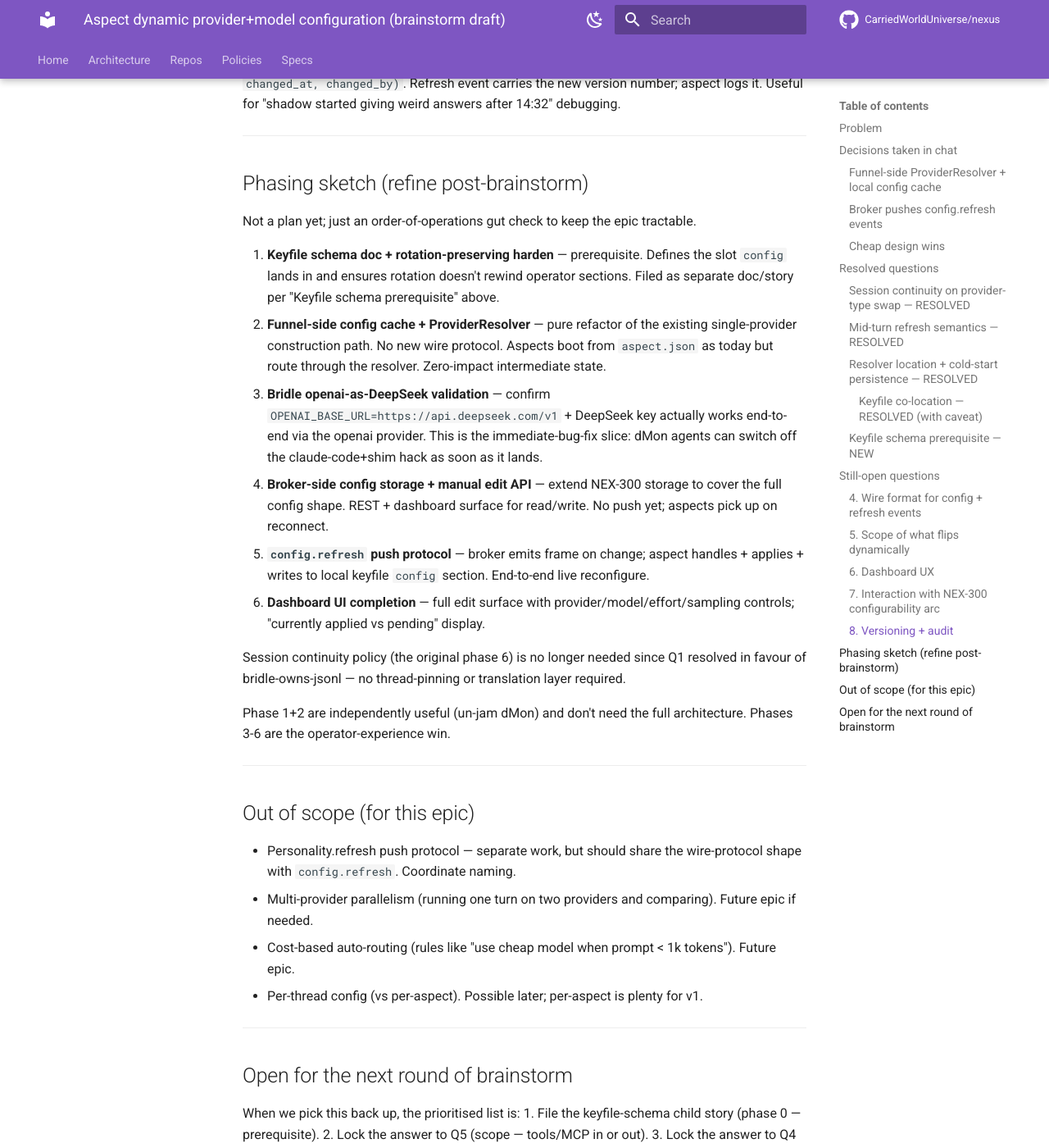
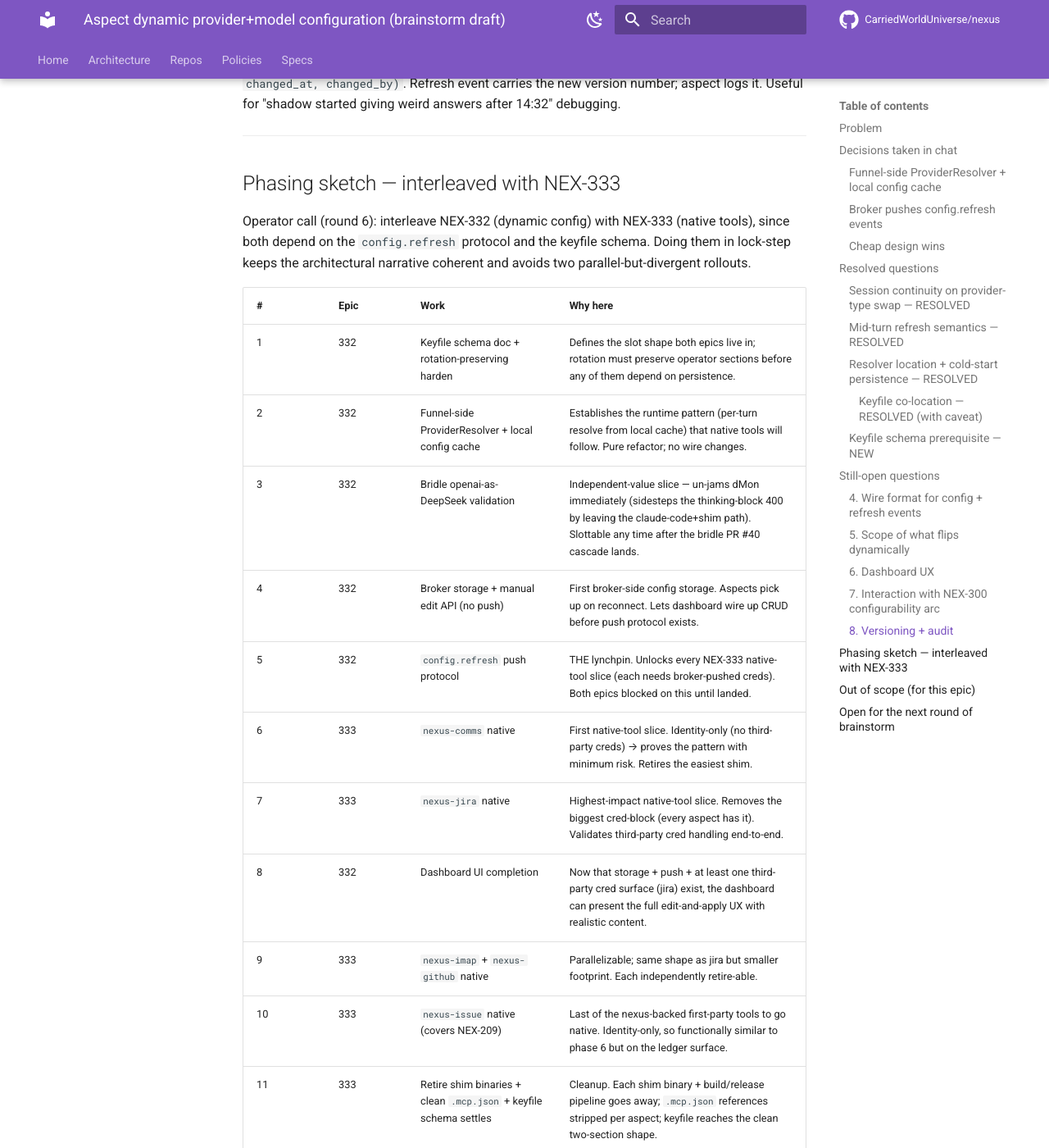
Before and after one commit to CarriedWorldUniverse/nexus, an MkDocs documentation site: the page built from docs/2026-05-28-aspect-dynamic-config-design.md, in a window 1280 px wide and 1400 px high, scrolled down 6472 px. Shown: the whole window at 82% size. Built offline with MkDocs 1.6.1 and Material for MkDocs 9.7.7, drawn with Linux system fonts in a browser that asks for light colours; comment, search, counter and statistics services are not loaded; some of the changed text lies outside the part shown.

Commit message:
NEX-332: v0.7 — interleaved phasing with NEX-333 native-tools
Operator round-6 call: interleave the two epics rather than sequential.
Both depend on config.refresh protocol + keyfile schema; lock-step
rollout keeps the architecture coherent and avoids divergence.

11-phase table mapping each step to its epic:
- Phases 1-5: NEX-332 foundation (schema, resolver, openai-as-DeepSeek,
  storage, refresh protocol)
- Phase 5 is the lynchpin — unblocks NEX-333 entirely
- Phases 6,7: first native-tool slices (comms → jira)
- Phase 8: dashboard fills out (NEX-332)
- Phases 9,10: remaining native-tool slices
- Phase 11: cleanup + keyfile schema settles at two sections

Phase 3 (bridle openai-as-DeepSeek) can run out-of-order — independent
value (un-jams dMon immediately).

Co-Authored-By: Claude Opus 4.7 <noreply@anthropic.com>

```diff
--- a/docs/2026-05-28-aspect-dynamic-config-design.md
+++ b/docs/2026-05-28-aspect-dynamic-config-design.md
@@ -1,6 +1,6 @@
 # Aspect dynamic provider+model configuration (brainstorm draft)
 
-**Status:** Brainstorm v0.6, 2026-05-28. Filed with [NEX-332](https://carriedworlduniverse.atlassian.net/browse/NEX-332). Iterating in chat between operator and shadow. v0.6 grounds the cred-block sprawl claim against two real aspects' keyfiles (plumb vs shadow) — pattern is active, three cred-blocks already in the wild, fourth (github) staged.
+**Status:** Brainstorm v0.7, 2026-05-28. Filed with [NEX-332](https://carriedworlduniverse.atlassian.net/browse/NEX-332). Iterating in chat between operator and shadow. v0.7 interleaves NEX-332 + [NEX-333](https://carriedworlduniverse.atlassian.net/browse/NEX-333) phasing — both depend on the `config.refresh` protocol and the keyfile schema; lock-step rollout keeps the architecture coherent.
 
 ---
 
@@ -199,18 +199,27 @@ Every config change should be auditable. Broker stores `(aspect, version, config
 
 ---
 
-## Phasing sketch (refine post-brainstorm)
+## Phasing sketch — interleaved with NEX-333
 
-Not a plan yet; just an order-of-operations gut check to keep the epic tractable.
+Operator call (round 6): interleave NEX-332 (dynamic config) with NEX-333 (native tools), since both depend on the `config.refresh` protocol and the keyfile schema. Doing them in lock-step keeps the architectural narrative coherent and avoids two parallel-but-divergent rollouts.
 
-0. **Keyfile schema doc + rotation-preserving harden** — prerequisite. Defines the slot `config` lands in and ensures rotation doesn't rewind operator sections. Filed as separate doc/story per "Keyfile schema prerequisite" above.
-1. **Funnel-side config cache + ProviderResolver** — pure refactor of the existing single-provider construction path. No new wire protocol. Aspects boot from `aspect.json` as today but route through the resolver. Zero-impact intermediate state.
-2. **Bridle openai-as-DeepSeek validation** — confirm `OPENAI_BASE_URL=https://api.deepseek.com/v1` + DeepSeek key actually works end-to-end via the openai provider. This is the immediate-bug-fix slice: dMon agents can switch off the claude-code+shim hack as soon as it lands.
-3. **Broker-side config storage + manual edit API** — extend NEX-300 storage to cover the full config shape. REST + dashboard surface for read/write. No push yet; aspects pick up on reconnect.
-4. **`config.refresh` push protocol** — broker emits frame on change; aspect handles + applies + writes to local keyfile `config` section. End-to-end live reconfigure.
-5. **Dashboard UI completion** — full edit surface with provider/model/effort/sampling controls; "currently applied vs pending" display.
+| # | Epic | Work | Why here |
+|---|---|---|---|
+| 1 | 332 | Keyfile schema doc + rotation-preserving harden | Defines the slot shape both epics live in; rotation must preserve operator sections before any of them depend on persistence. |
+| 2 | 332 | Funnel-side ProviderResolver + local config cache | Establishes the runtime pattern (per-turn resolve from local cache) that native tools will follow. Pure refactor; no wire changes. |
+| 3 | 332 | Bridle openai-as-DeepSeek validation | Independent-value slice — un-jams dMon immediately (sidesteps the thinking-block 400 by leaving the claude-code+shim path). Slottable any time after the bridle PR #40 cascade lands. |
+| 4 | 332 | Broker storage + manual edit API (no push) | First broker-side config storage. Aspects pick up on reconnect. Lets dashboard wire up CRUD before push protocol exists. |
+| 5 | 332 | `config.refresh` push protocol | THE lynchpin. Unlocks every NEX-333 native-tool slice (each needs broker-pushed creds). Both epics blocked on this until landed. |
+| 6 | 333 | `nexus-comms` native | First native-tool slice. Identity-only (no third-party creds) → proves the pattern with minimum risk. Retires the easiest shim. |
+| 7 | 333 | `nexus-jira` native | Highest-impact native-tool slice. Removes the biggest cred-block (every aspect has it). Validates third-party cred handling end-to-end. |
+| 8 | 332 | Dashboard UI completion | Now that storage + push + at least one third-party cred surface (jira) exist, the dashboard can present the full edit-and-apply UX with realistic content. |
+| 9 | 333 | `nexus-imap` + `nexus-github` native | Parallelizable; same shape as jira but smaller footprint. Each independently retire-able. |
+| 10 | 333 | `nexus-issue` native (covers NEX-209) | Last of the nexus-backed first-party tools to go native. Identity-only, so functionally similar to phase 6 but on the ledger surface. |
+| 11 | 333 | Retire shim binaries + clean `.mcp.json` + keyfile schema settles | Cleanup. Each shim binary + build/release pipeline goes away; `.mcp.json` references stripped per aspect; keyfile reaches the clean two-section shape. |
 
-Session continuity policy (the original phase 6) is no longer needed since Q1 resolved in favour of bridle-owns-jsonl — no thread-pinning or translation layer required.
+Phase 3 (bridle openai-as-DeepSeek) is the only one that can run truly out-of-order — it's a self-contained validation that benefits dMon immediately and doesn't depend on phases 1, 2, 4. Worth landing as soon as bridle PR #40 cascade lands so operator can disconnect from the claude-code+shim path on dMon without waiting for the rest.
+
+Session continuity policy (the original phase 6 in v0.1) is no longer needed since Q1 resolved in favour of bridle-owns-jsonl — no thread-pinning or translation layer required.
 
 Phase 1+2 are independently useful (un-jam dMon) and don't need the full architecture. Phases 3-6 are the operator-experience win.
 
```
